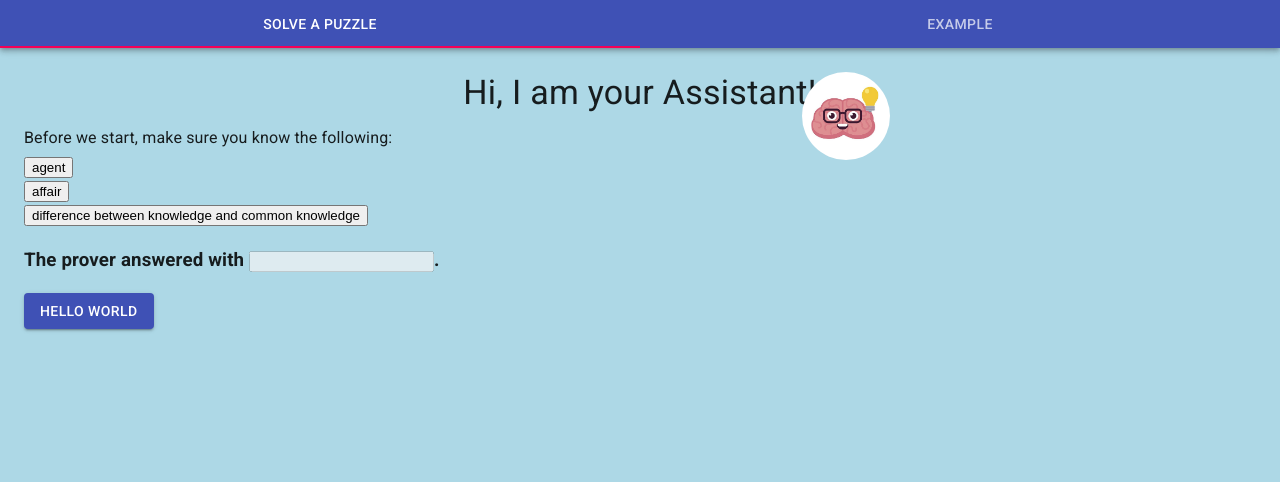
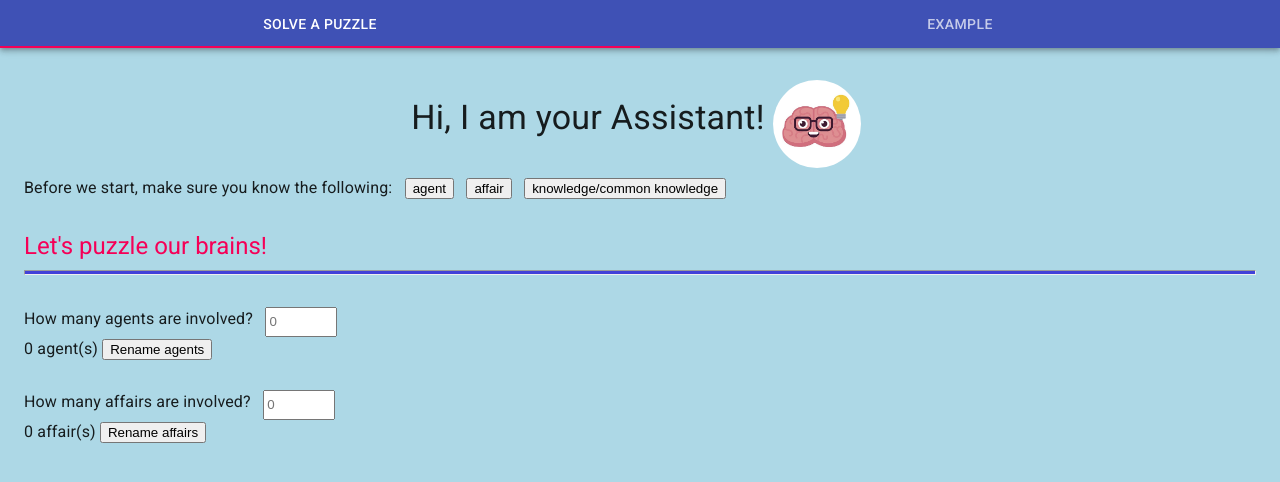
Before and after one commit to RositsaKirova/deluifrontend, a React (Create React App) app: page / in a window 1280 px wide. Shown: the top 482 px of the page. Built offline with nearby package versions, Linux system fonts and the light colour scheme.

Commit message:
several components on same line + key info functionality

```diff
--- a/src/App.css
+++ b/src/App.css
@@ -1,4 +1,7 @@
-.Avatar{
-  position: absolute;
-  right: 150px;
+.rowHeader{
+    display:flex;
+    flex-direction:row;
+    align-items: center;
+    justify-content: center;
 }
+.rowC{display:flex; flex-direction:row;}
--- a/src/App.js
+++ b/src/App.js
@@ -7,43 +7,15 @@ import Typography from '@material-ui/core/Typography';
 import AppBar from '@material-ui/core/AppBar';
 import Tabs from '@material-ui/core/Tabs';
 import Tab from '@material-ui/core/Tab';
-import Box from '@material-ui/core/Box';
-import PropTypes from 'prop-types';
-import { Button } from '@material-ui/core';
 import Avatar from "@material-ui/core/Avatar";
 import assistant from './images/bigbrain.jpg';
 
 import './App.css';
 
-import TruthValueAnswerComponent from "./components/TruthValueAnswerComponent";
 import Term from "./components/Term";
+import TabPanel from "./components/TabPanel";
+import KeyInfo from "./components/KeyInfo";
 
-
-function TabPanel(props) {
-  const { children, value, index, ...other } = props;
-
-  return (
-      <div
-          role="tabpanel"
-          hidden={value !== index}
-          id={`nav-tabpanel-${index}`}
-          aria-labelledby={`nav-tab-${index}`}
-          {...other}
-      >
-        {value === index && (
-            <Box p={3}>
-              <Typography>{children}</Typography>
-            </Box>
-        )}
-      </div>
-  );
-}
-
-TabPanel.propTypes = {
-  children: PropTypes.node,
-  index: PropTypes.any.isRequired,
-  value: PropTypes.any.isRequired,
-};
 
 const useStyles = makeStyles((theme) => ({
   root: {
@@ -86,25 +58,34 @@ function App() {
           </Tabs>
         </AppBar>
         <TabPanel value={value} index={0}>
-          <header className="App-header">
-            <Typography variant="h4" align="center" gutterBottom>
+          <header className="rowHeader">
+            <Typography variant="h4" gutterBottom>
               Hi, I am your Assistant!
             </Typography>
-            <div className={classes.root2} style={{position: 'absolute', left: '62%', top: '8%'}}>
+            <div className={classes.root2}>
               <Avatar alt="Assistant" src={assistant} className={classes.large}/>
             </div>
-            <div>
+          </header>
+            <div className='rowC'>
             <Typography variant="body1" gutterBottom>
-              Before we start, make sure you know the following:
+              Before we start, make sure you know the following:<span>&nbsp;&nbsp;&nbsp;</span>
             </Typography>
-            <Term title="agent" explanation="A subject who has a certain perspective on the situation in the puzzle - often a person."/>
-            <Term title="affair" explanation="A state which can be true or false - the main facts in the puzzle."/>
-              <Term title="difference between knowledge and common knowledge" explanation="Knowledge is to be aware of piece of information by your own.
+            <Term title="agent" explanation="An agent is a subject who has a certain perspective on the situation in the puzzle - often a person."/>
+              <span>&nbsp;&nbsp;&nbsp;</span>
+            <Term title="affair" explanation="An affair is a state which can be true or false - the main facts in the puzzle."/>
+              <span>&nbsp;&nbsp;&nbsp;</span>
+              <Term title="knowledge/common knowledge" explanation="Knowledge is when an agent is aware of piece of information by his own.
               Common knowledge is when all agents are aware that all agents in the puzzle know something. "/>
             </div>
-          </header>
-          <TruthValueAnswerComponent />
-          <Button variant="contained" color="primary">Hello World</Button>
+          <br/>
+          <Typography variant="h5" color="secondary" gutterBottom>
+            Let's puzzle our brains!
+          </Typography>
+          <hr style={{color: '#4141D8', backgroundColor: '#4141D8',height: 5}}/>
+          <br/>
+          <KeyInfo info={"agent"}/>
+          <br/>
+          <KeyInfo info={"affair"}/>
         </TabPanel>
         <TabPanel value={value} index={1}>
           Page Two
--- /dev/null
+++ b/src/components/KeyInfo.js
@@ -0,0 +1,94 @@
+import React, { Component } from 'react';
+import '../App.css';
+import Typography from "@material-ui/core/Typography";
+
+class KeyInfo extends React.Component {
+    constructor(props) {
+        super(props);
+        this.state = {
+            elements: [],
+            elementsNames: [],
+            rename: false,
+            buttonName: 'Rename ' + this.props.info + 's'
+        };
+    }
+
+    numberHandler = (number) => {
+        let tempElements = [];
+        let newNames = this.state.elementsNames.slice();
+
+        if(number < newNames.length){
+            newNames = this.state.elementsNames.slice(0,number);
+        }
+
+        for (let i = 1; i <= number; i++) {
+            tempElements.push(i);
+            if(i > newNames.length){
+                newNames.push(i);
+            }
+        }
+        this.setState({
+            elements: tempElements.slice(),
+            elementsNames: newNames
+        });
+    }
+
+    namesHandler(elementNumber, name){
+        if(name) {
+            let newNames = this.state.elementsNames.slice();
+            newNames[elementNumber] = name;
+            this.setState({
+                elementsNames: newNames
+            });
+        }
+    }
+
+    allowORfinishRename() {
+        if(this.state.rename){
+            this.setState({
+                rename: false,
+                buttonName: 'Rename ' + this.props.info + 's'
+            });
+        } else{
+            this.setState({
+                rename: true,
+                buttonName: 'Ready renaming'
+            });
+        }
+    }
+
+    render() {
+        return (
+            <div>
+            <div className='rowC'>
+                    <Typography variant="body1" gutterBottom>
+                        How many {this.props.info}s are involved?<span>&nbsp;&nbsp;&nbsp;</span>
+                    </Typography>
+                <input
+                    type='number'
+                    placeholder={0}
+                    min={0}
+                    max={1000}
+                    onChange={e => this.numberHandler(e.target.value)}
+                />
+            </div>
+                <Typography variant="body1" gutterBottom>
+                    {this.state.elements.length} {this.props.info}(s) <button onClick={() => this.allowORfinishRename()}>{this.state.buttonName}</button>
+                </Typography>
+                {this.state.rename && <ul>
+                    {this.state.elements.map(item => (
+                        <li key={item}>{this.props.info} {this.state.elementsNames[item-1]} -> Rename it :
+                            <input
+                                type='text'
+                                placeholder="Please provide a name"
+                                onChange={e => this.namesHandler(item - 1, e.target.value)}
+                            />
+                        </li>
+                    ))}
+                </ul>}
+            </div>
+        )
+    }
+}
+
+export default KeyInfo
--- /dev/null
+++ b/src/components/TabPanel.js
@@ -0,0 +1,32 @@
+import Box from "@material-ui/core/Box";
+import Typography from "@material-ui/core/Typography";
+import PropTypes from "prop-types";
+import React from "react";
+
+function TabPanel(props) {
+    const { children, value, index, ...other } = props;
+
+    return (
+        <div
+            role="tabpanel"
+            hidden={value !== index}
+            id={`nav-tabpanel-${index}`}
+            aria-labelledby={`nav-tab-${index}`}
+            {...other}
+        >
+            {value === index && (
+                <Box p={3}>
+                    <Typography>{children}</Typography>
+                </Box>
+            )}
+        </div>
+    );
+}
+
+TabPanel.propTypes = {
+    children: PropTypes.node,
+    index: PropTypes.any.isRequired,
+    value: PropTypes.any.isRequired,
+};
+
+export default TabPanel;
--- a/src/components/Term.js
+++ b/src/components/Term.js
@@ -13,6 +13,7 @@ const useStyles = makeStyles((theme) => ({
         top: 28,
         right: 0,
         left: 0,
+        width: 200,
         zIndex: 1,
         border: '1px solid',
         padding: theme.spacing(1),
@@ -24,11 +25,11 @@ export default function ClickAway(props) {
     const classes = useStyles();
     const [open, setOpen] = React.useState(false);
 
-    const handleClick = () => {
+    const handleClick = (e) => {
         setOpen((prev) => !prev);
     };
 
-    const handleClickAway = () => {
+    const handleClickAway = (e) => {
         setOpen(false);
     };
 
```
